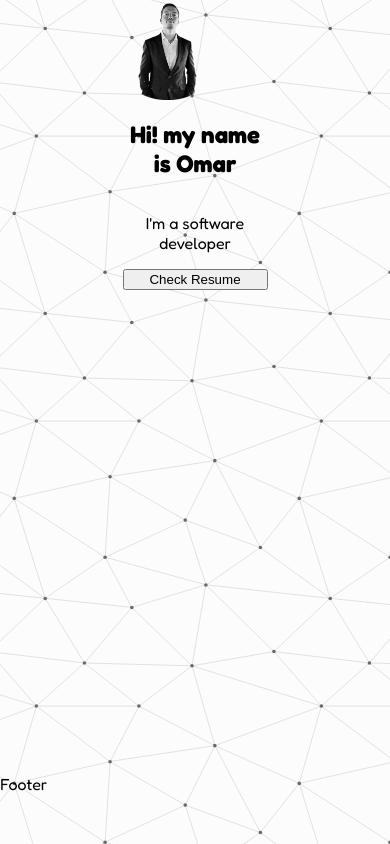
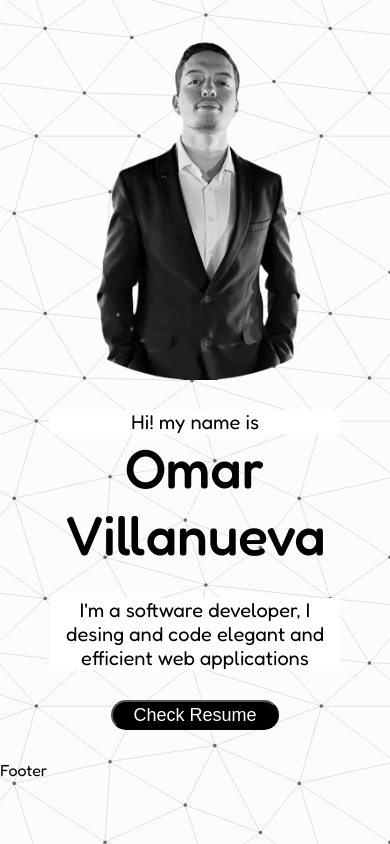
Before and after one commit to CopyDawg/portfolio-web, a React (Vite) app: page / in a window 390 px wide. Built offline with nearby package versions, Linux system fonts and the light colour scheme.

Commit message:
Updated Home view

```diff
--- a/src/index.css
+++ b/src/index.css
@@ -95,15 +95,102 @@ body {
 }
 .home-view {
   height: calc(100vh - 70px);
-}
-.home-info {
-  margin: 0 auto;
-  width: 50%;
-  text-align: center;
-  display: flex;
-  flex-direction: column;
   justify-content: center;
 }
-.home-info img {
+.home-main {
+  margin: 0;
+  width: 100%;
+  height: calc(100% - 70px);
+  display: flex;
+  flex-direction: row-reverse;
+  align-items: center;
+}
+.home-image {
+  width: 40%;
+}
+.home-image img {
+  width: 100%;
+  min-width: 215px;
+  min-height: 350px;
+  object-fit: cover;
+}
+.home-text {
   width: 60%;
+  text-align: justify;
 }
+.home-text h2 {
+  font-size: 80px;
+  font-weight: 500;
+  margin: 0 0 30px 0;
+
+}
+.home-text p {
+  font-size: 20px;
+  margin: 0;
+  background-color: white;
+  width: fit-content;
+}
+.home-text .summary {
+  text-align: center;
+}
+.home-text button {
+  width: 50%;
+  height: 30px;
+  display: block;
+  margin-left: auto;
+  margin-right: auto;
+  position: relative;
+  top: 50px;
+  background-color: black;
+  color: #ffffff;
+  font-size: large;
+  border-radius: 20px;
+  cursor: pointer;
+  transition: .3s ease;
+}
+.home-text button:hover {
+  background-color: #d9bd07;
+  scale: 1.03;
+}
+
+@media (max-width: 870px) {
+  .home-view {
+    height: fit-content;
+  }
+  .home-text button {
+    position: inherit;
+    margin-top: 30px;
+    margin-bottom: 30px;
+    width: fit-content;
+    padding: 0 20px;
+  }
+  .home-main {
+    flex-direction: column;
+    justify-content: center;
+  }
+  .home-image {
+    display: flex;
+    width: 100%;
+    margin: 30px 0;
+    justify-content: center;
+  }
+  .home-image img {
+    width: 70%;
+    max-width: fit-content;
+    max-height: 400px;
+    object-fit: cover;
+  }
+  .home-text {
+    width: 100%;
+    text-align: center;
+  }
+  .home-text h2 {
+    font-size: 55px;
+    max-width: 100%;
+    overflow:hidden;
+    /* word-wrap: break-word; */
+  }
+  .home-text p {
+    width: 100%;
+  }
+}
--- a/src/views/HomeView.tsx
+++ b/src/views/HomeView.tsx
@@ -3,11 +3,16 @@ export const HomeView = () => {
     return (
         <div className="container">
             <div className="home-view">
-                <div className="home-info">
-                    <img src="src\assets\PORTRAIT.png"/>
-                    <h2>Hi! my name is <span>Omar</span></h2>
-                    <p>I'm a software developer</p>
-                    <button>Check Resume</button>
+                <div className="home-main">
+                    <div className="home-image">
+                        <img src="src\assets\PORTRAIT.png"/>
+                    </div>
+                    <div className="home-text">
+                        <p>Hi! my name is</p>
+                        <h2>Omar Villanueva</h2>
+                        <p className="summary">I'm a software developer, I desing and code elegant and efficient web applications</p>
+                        <button>Check Resume</button>
+                    </div>
                 </div>
             </div>
         </div>
```
